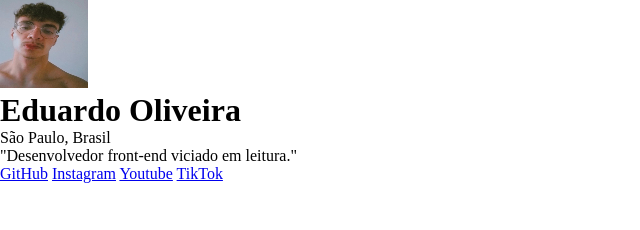
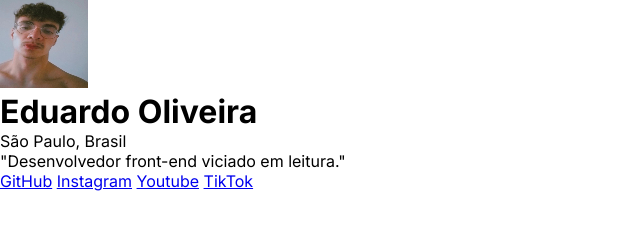
Before and after one commit to Eduuh1227/Meus-Links, a plain HTML site: page index.html in a window 1280 px wide. Shown: the whole page, without its empty margins (0-640 px from the left). Drawn offline with Linux system fonts and the light colour scheme.

Commit message:
Fonte inter adicionada

```diff
--- a/index.html
+++ b/index.html
@@ -4,6 +4,9 @@
     <meta charset="UTF-8">
     <meta name="viewport" content="width=device-width, initial-scale=1.0">
     <link rel="stylesheet" href="style.css">
+    <link rel="preconnect" href="https://fonts.googleapis.com">
+    <link rel="preconnect" href="https://fonts.gstatic.com" crossorigin>
+    <link href="https://fonts.googleapis.com/css2?family=Inter:wght@100..900&family=Work+Sans:wght@800&display=swap" rel="stylesheet">
     <title>Meus Links</title>
 </head>
 <body>
--- a/style.css
+++ b/style.css
@@ -2,4 +2,5 @@
     margin: 0;
     padding: 0;
     box-sizing: border-box;
+    font-family: "Inter", sans-serif;
 }
```
